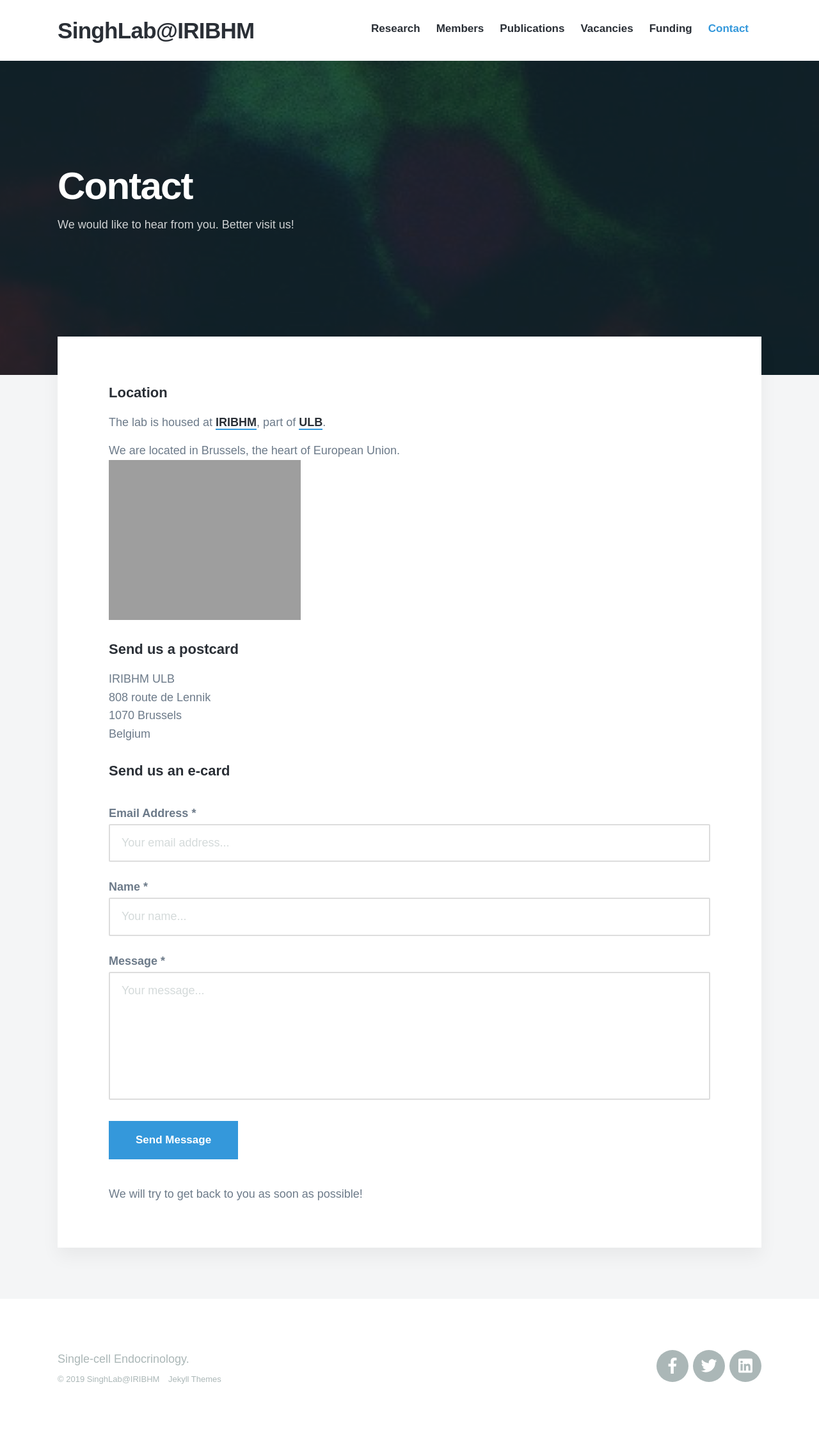
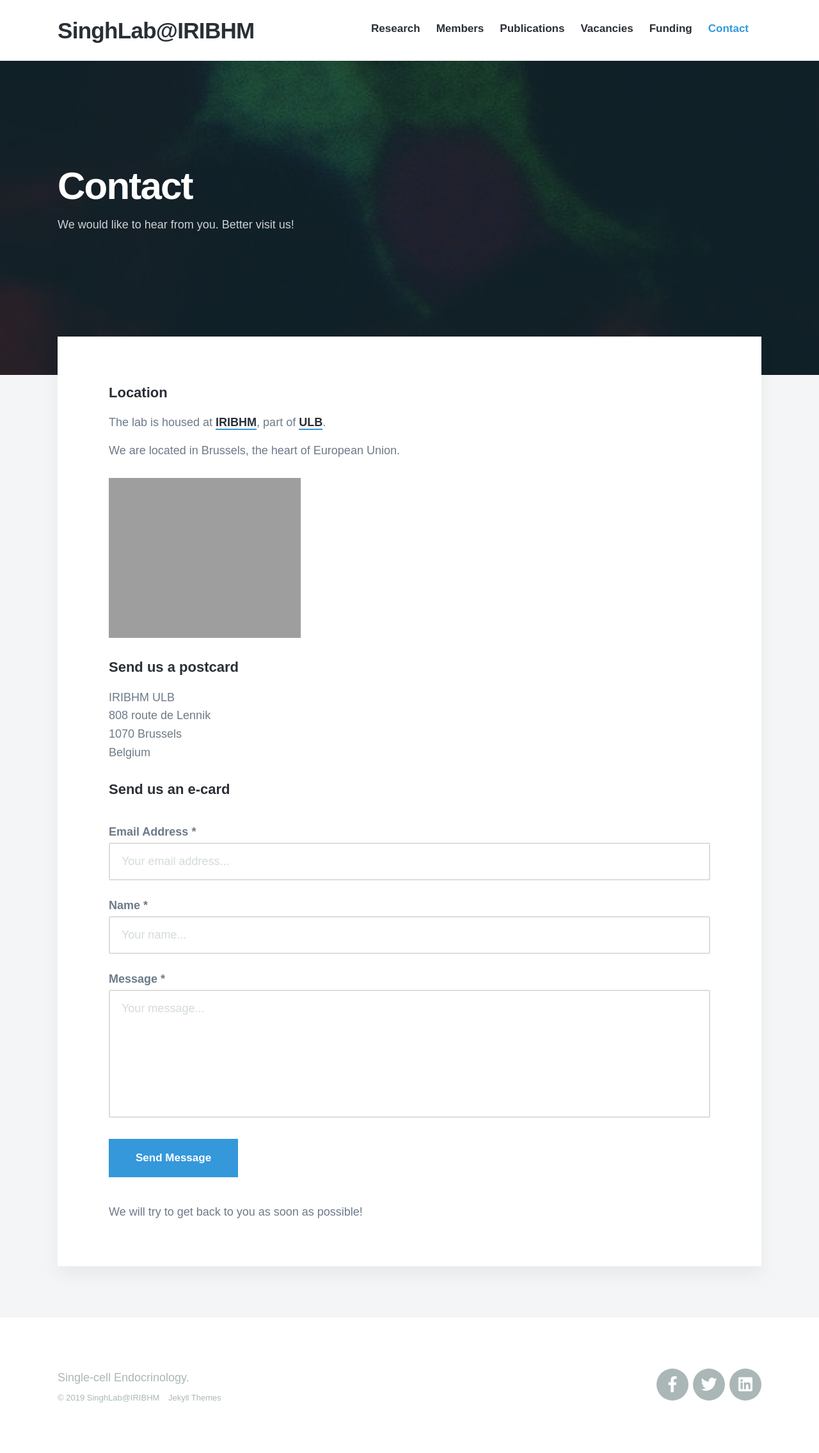
Before and after one commit to sumeetpalsingh/sumeetpalsingh.github.io, a Jekyll site: the page built from _pages/contact.md, in a window 1280 px wide. Shown: the whole page at 64% size. Built offline with Jekyll 4.4.1, drawn with Linux system fonts in a browser that asks for light colours; nearby versions of some CDN libraries; some web fonts are replaced; before the commit the page ends 2242 px from its top, so only the background shows below that; grey boxes are pictures that could not be loaded.

Commit message:
Update contact.md

```diff
--- a/_pages/contact.md
+++ b/_pages/contact.md
@@ -9,9 +9,8 @@ featured_image: /images/demo/home1.jpg
 
 The lab is housed at [IRIBHM](https://iribhm.org/), part of [ULB](https://www.ulb.be/en).
 
-We are located in Brussels, the heart of European Union.
-
-
+We are located in Brussels, the heart of European Union.<br/>
+<br/>
 <iframe src="https://www.google.com/maps/embed?pb=!1m18!1m12!1m3!1d2520.9801652618257!2d4.265410415575088!3d50.81300617952712!2m3!1f0!2f0!3f0!3m2!1i1024!2i768!4f13.1!3m3!1m2!1s0x47c3c6f714650e4f%3A0x89c304a080aa50dc!2sInstitut+de+Recherche+Interdisciplinaire+en+Biologie+Humaine+et+Mol%C3%A9culaire+(IRIBHM)!5e0!3m2!1sen!2sde!4v1561750621447!5m2!1sen!2sde" width="300" height="250" frameborder="0" style="border:0" allowfullscreen></iframe>
 
 #### Send us a postcard
```
